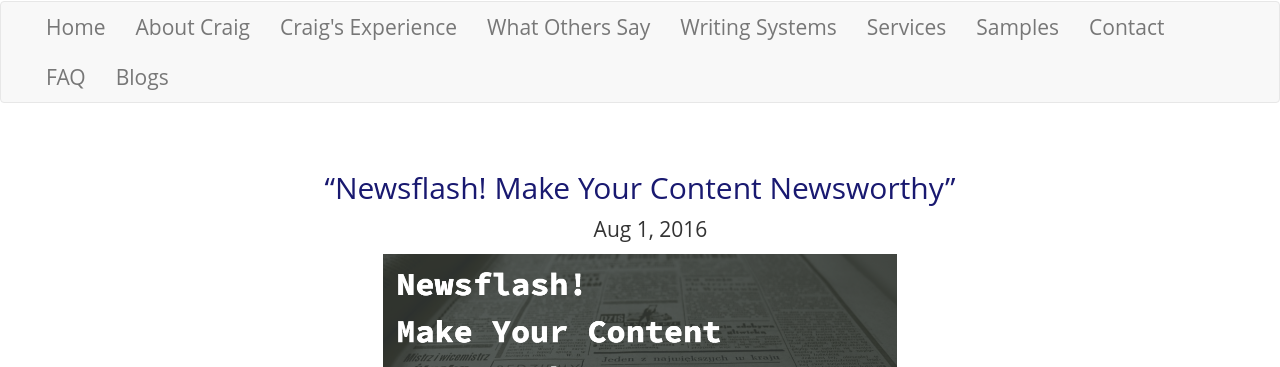
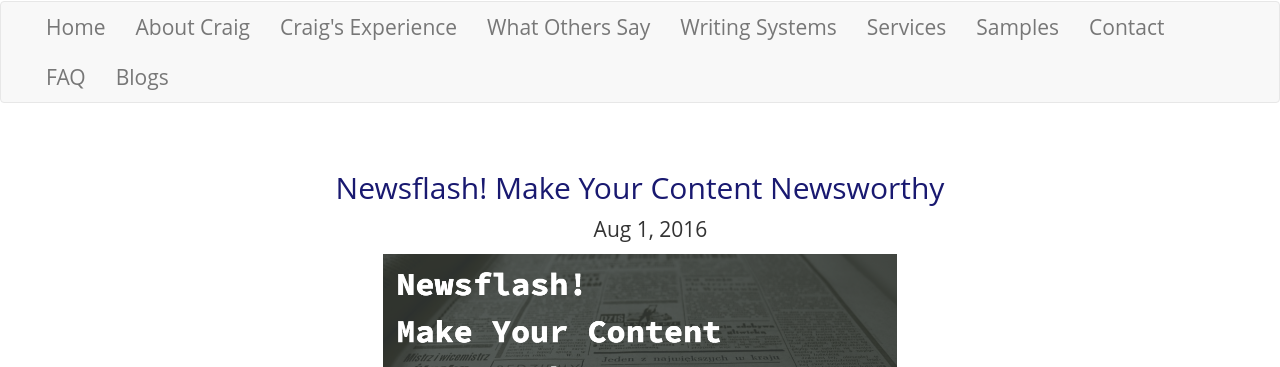
Before and after one commit to DeannaWarren/jubilant-fortnight, a Jekyll site: the page built from _posts/2016-08-01-newsflash-make-your-content-newsworthy.md, in a window 1280 px wide and 900 px high. Shown: the part 59-426 px from the top of the window. Built offline with Jekyll 4.4.1, drawn with Linux system fonts in a browser that asks for light colours; a script that is not in the unit is left out.

```diff
--- a/_posts/2016-08-01-newsflash-make-your-content-newsworthy.md
+++ b/_posts/2016-08-01-newsflash-make-your-content-newsworthy.md
@@ -1,6 +1,6 @@
 ---
 layout: post
-title: “Newsflash! Make Your Content Newsworthy”
+title: Newsflash! Make Your Content Newsworthy
 date: 2016-08-01
 categories: blogs
 image: "/img/2016-08-01-newsflash-make-your-content-newsworthy.png"
```
Also changed, not shown: _posts/2016-07-29-how-to-promote-by-helping-others-on-social-media.md (+1 -1 lines).
